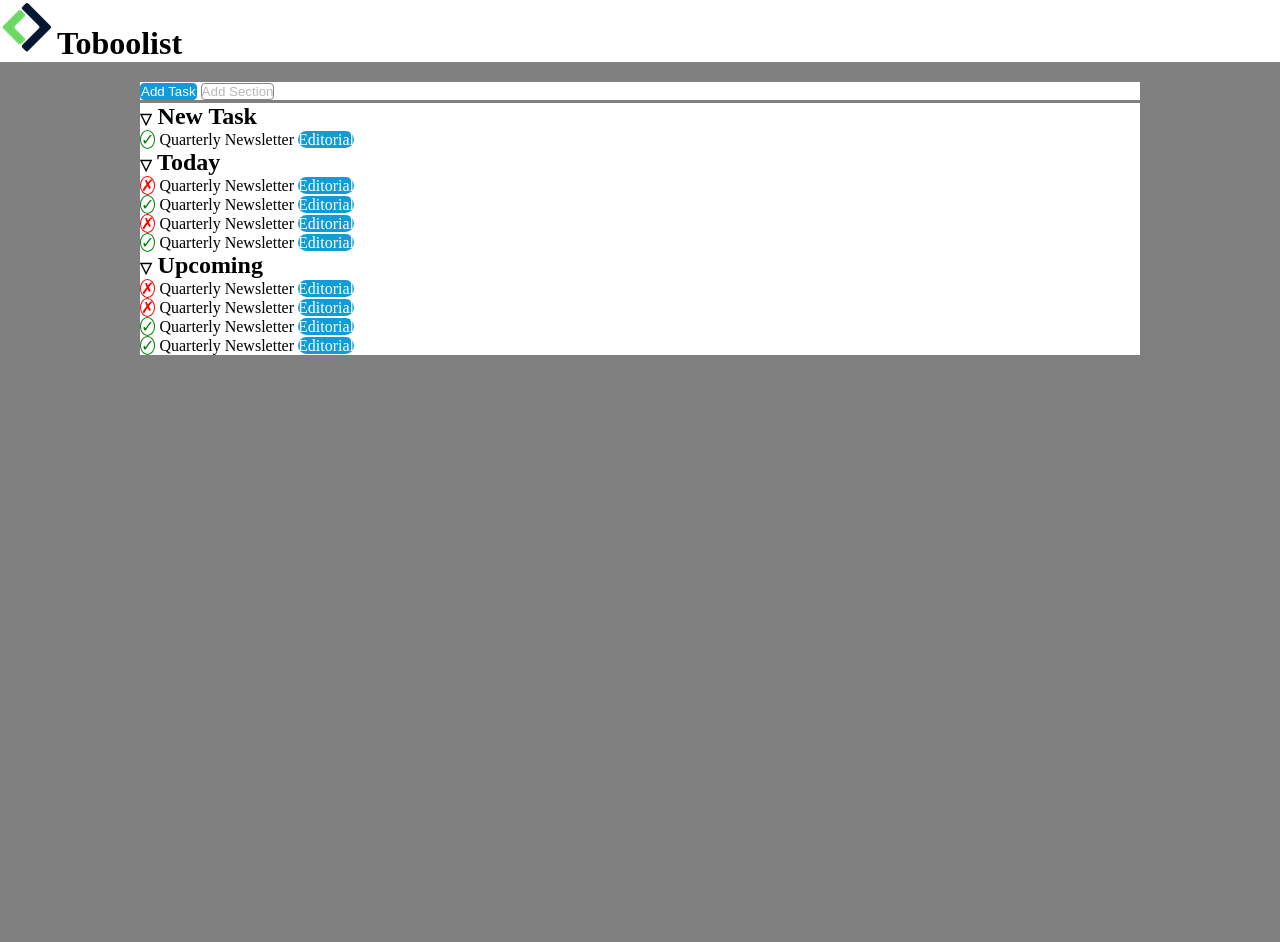
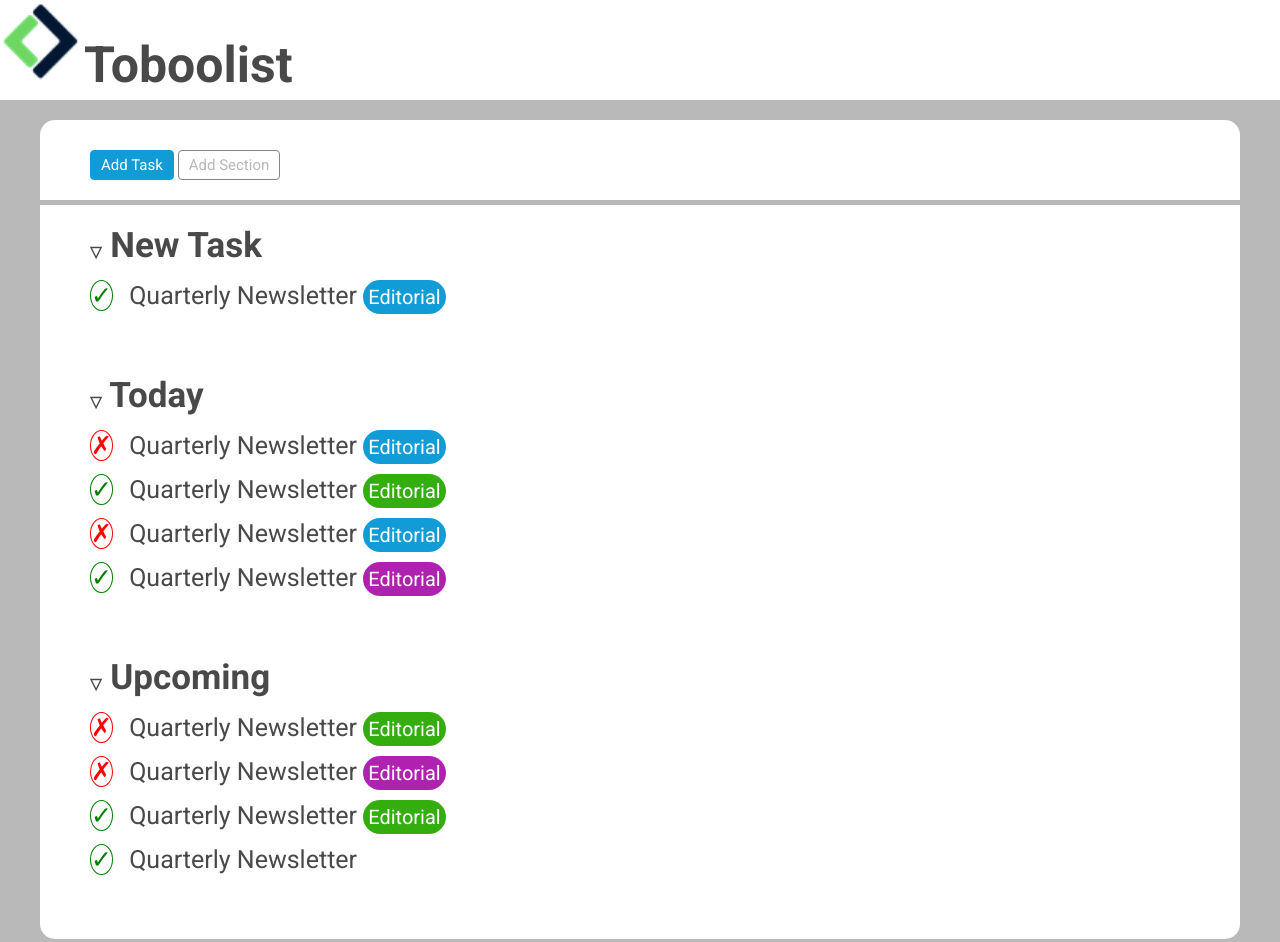
Before and after one commit to Jasczlv/html-css-toboolist, a plain HTML site: page index.html in a window 1280 px wide. Before the commit the page ends 882 px from the top, so only its background shows below. Drawn offline with Linux system fonts and the light colour scheme.

Commit message:
ADD quasi finito

```diff
--- a/css/style.css
+++ b/css/style.css
@@ -2,33 +2,78 @@
     margin: 0;
     box-sizing: border-box;
     padding: 0;
+    font-family: 'Roboto', sans-serif;
+    color: rgb(73, 73, 73);
 }
 
 ol, ul, li {
     list-style: none;
+    margin-bottom: 15px;
+    font-size: 25px;
+}
+
+h2 {
+    font-size: 35px;
+    margin-bottom: 15px;
+}
+
+.topbar {
+    height: 100px;
+    width: 100%;
+    margin-bottom: 20px;
+    background-color: white;
 }
 
 .inline {
     display: inline;
 }
 
-.topbar {
-    width: 100%;
-    margin-bottom: 20px;
-    background-color: white;
-}
-
-.background-gray {
-    background-color: grey;
-    height: 100vh;
-}
-
 .container {
-    max-width: 1000px;
+    max-width: 1200px;
     margin: 0 auto;
     background-color: white;
     margin-bottom: 3px;
 }
+
+.container-radius-top {
+    border-top-right-radius: 15px;
+    border-top-left-radius: 15px;
+}
+
+.container-radius-bottom {
+    border-bottom-right-radius: 15px;
+    border-bottom-left-radius: 15px;
+}
+
+.navbar-size{
+    height: auto;
+}
+
+.margin-contained-items {
+    margin-left: 50px;
+    padding-bottom: 50px;
+}
+
+.padding-navbar-buttons {
+    padding-top: 20px;
+    padding-bottom: 20px;
+}
+
+
+header>img {
+    width: 80px;
+}
+
+header>h1 {
+    font-size: 50px;
+    margin-bottom: 15px;
+}
+
+.background-gray {
+    background-color: rgb(185, 185, 185);
+    height: 100%;
+}
+
 
 .smaller {
     font-size:15px;
@@ -37,7 +82,31 @@ ol, ul, li {
 .bluebox {
     background-color: rgb(17, 156, 216);
     color: white;
-    border-radius: 10px;
+    border-radius: 20px;
+    padding: 5px;
+    font-size: 20px;
+}
+.greenbox {
+    background-color: rgb(52, 173, 15);
+    color: white;
+    border-radius: 20px;
+    padding: 5px;
+    font-size: 20px;
+}
+.purplebox {
+    background-color: rgb(175, 34, 175);
+    color: white;
+    border-radius: 20px;
+    padding: 5px;
+    font-size: 20px;
+}
+
+.buttonbluebox {
+    border: 1px solid rgb(17, 156, 216);
+    border-radius: 4px;
+    padding: 5px 10px;
+    font-size: 15px;
+    margin-top: 10px;
 }
 
 .whitebox {
@@ -45,23 +114,27 @@ ol, ul, li {
     color: rgb(184, 184, 184);
     border-radius: 10px;
     border:1px solid rgb(133, 133, 133);
+    padding: 5px 10px;
     border-radius: 4px;
-}
-
-
-.buttonbluebox {
-    border: 1px solid rgb(17, 156, 216);
-    border-radius: 4px;
+    font-size: 15px;
+    margin-top: 10px;
 }
 
 .radiuscross{
-    border: 1px solid red;
+    border: 1.5px solid red;
     color: red;
     border-radius: 100%;
+    margin-right: 10px;
 }
 
 .radiuscheck{
-    border: 1px solid green;
+    border: 1.5px solid green;
     color: green;
     border-radius: 100%;
+    margin-right: 10px;
 }
+
+#newtask-div {
+    margin-top: 5px;
+    padding-top: 20px;
+}
--- a/index.html
+++ b/index.html
@@ -4,9 +4,12 @@
     <meta charset="UTF-8">
     <meta name="viewport" content="width=device-width, initial-scale=1.0">
     <link rel="stylesheet" href="./css/style.css">
+    <link rel="preconnect" href="https://fonts.googleapis.com">
+<link rel="preconnect" href="https://fonts.gstatic.com" crossorigin>
+<link href="https://fonts.googleapis.com/css2?family=Roboto:ital,wght@0,100;0,300;0,400;0,500;0,700;1,100;1,300;1,400;1,500;1,700&display=swap" rel="stylesheet">
     <title>Toboolist</title>
 </head>
-<body style="background-color: gray;">
+<body class="background-gray">
 
     <!-- logo and title -->
     <header class="topbar">
@@ -14,12 +17,12 @@
         <h1 class="inline">Toboolist</h1>
     </header>
 
-    <div class="background-gray">
+    <div class="">
 
         <!-- two buttons inside container -->
-        <nav class="container">
+        <nav class="container container-radius-top navbar-size">
 
-            <div>
+            <div class="margin-contained-items padding-navbar-buttons">
 
                 <button class="bluebox buttonbluebox">Add Task</button>
                 <button class="whitebox">Add Section</button>
@@ -29,9 +32,9 @@
         </nav>
 
         <!-- main to do list -->
-        <main class="container">
+        <main class="container container-radius-bottom">
 
-            <div>
+            <div id="newtask-div" class="margin-contained-items">
 
                 <h2><span class="smaller">&bigtriangledown;</span> New Task</h2>
                 <ul>
@@ -41,7 +44,7 @@
                 </ul>
 
             </div>
-            <div>
+            <div class="margin-contained-items">
 
                 <h2><span class="smaller">&bigtriangledown;</span> Today</h2>
                 <ul>
@@ -49,32 +52,32 @@
                         <span class="radiuscross">&cross;</span> Quarterly Newsletter <span class="bluebox">Editorial</span>
                     </li>
                     <li>
-                        <span class="radiuscheck">&check;</span> Quarterly Newsletter <span class="bluebox">Editorial</span>
+                        <span class="radiuscheck">&check;</span> Quarterly Newsletter <span class="greenbox">Editorial</span>
                     </li>
                     <li>
                         <span class="radiuscross">&cross;</span> Quarterly Newsletter <span class="bluebox">Editorial</span>
                     </li>
                     <li>
-                        <span class="radiuscheck">&check;</span> Quarterly Newsletter <span class="bluebox">Editorial</span>
+                        <span class="radiuscheck">&check;</span> Quarterly Newsletter <span class="purplebox">Editorial</span>
                     </li>
                 </ul>
 
             </div>
-            <div>
+            <div class="margin-contained-items">
 
                 <h2><span class="smaller">&bigtriangledown;</span> Upcoming</h2>
                 <ul>
                     <li>
-                        <span class="radiuscross">&cross;</span> Quarterly Newsletter <span class="bluebox">Editorial</span>
+                        <span class="radiuscross">&cross;</span> Quarterly Newsletter <span class="greenbox">Editorial</span>
                     </li>
                     <li>
-                        <span class="radiuscross">&cross;</span> Quarterly Newsletter <span class="bluebox">Editorial</span>
+                        <span class="radiuscross">&cross;</span> Quarterly Newsletter <span class="purplebox">Editorial</span>
                     </li>
                     <li>
-                        <span class="radiuscheck">&check;</span> Quarterly Newsletter <span class="bluebox">Editorial</span>
+                        <span class="radiuscheck">&check;</span> Quarterly Newsletter <span class="greenbox">Editorial</span>
                     </li>
                     <li>
-                        <span class="radiuscheck">&check;</span> Quarterly Newsletter <span class="bluebox">Editorial</span>
+                        <span class="radiuscheck">&check;</span> Quarterly Newsletter
                     </li>
                 </ul>
 
```
